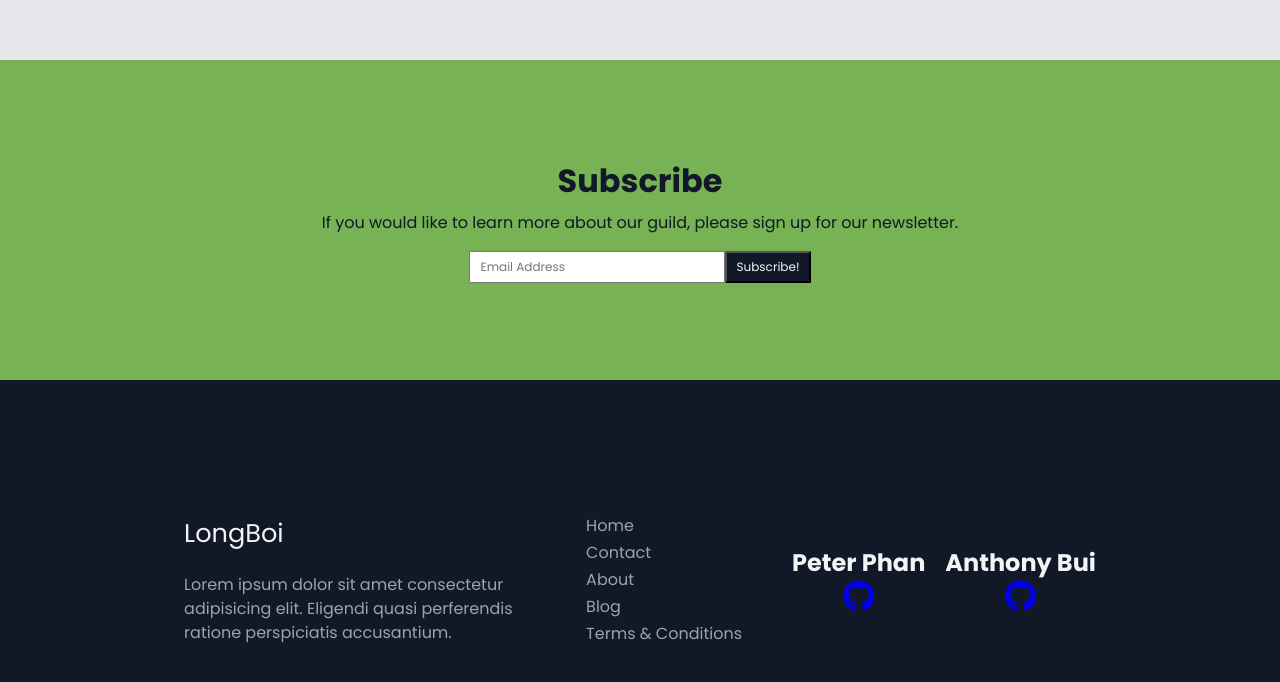
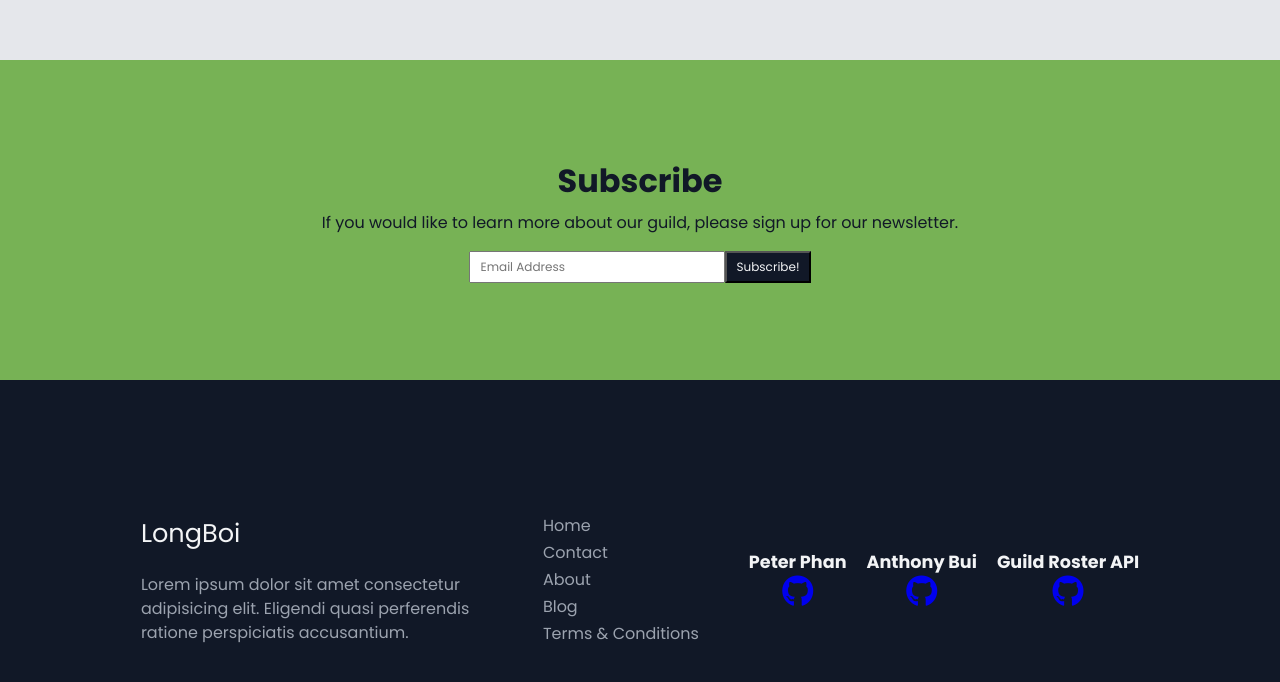
Before and after one commit to peterphan20/Guild-roster, a React (Create React App) app: page /login in a window 1280 px wide. Shown: the part 969-1651 px from the top of the page. Built offline with nearby package versions, Linux system fonts and the light colour scheme.

Commit message:
feat: added link to guild roster api

```diff
--- a/src/components/Footer.js
+++ b/src/components/Footer.js
@@ -37,6 +37,16 @@ const Footer = () => {
 					<div className="github-individual">
 						<h3>Anthony Bui</h3>
 						<a href="https://github.com/anthonybui94" target="_blank" rel="noreferrer">
+							<i className="fab fa-github"></i>
+						</a>
+					</div>
+					<div className="github-individual">
+						<h3>Guild Roster API</h3>
+						<a
+							href="https://github.com/Personal-Library/api-guildroster"
+							target="_blank"
+							rel="noreferrer"
+						>
 							<i className="fab fa-github"></i>
 						</a>
 					</div>
@@ -96,7 +106,7 @@ const FooterLinks = styled.div`
 	align-items: center;
 	gap: 50px;
 	width: 100%;
-	height: 400px;
+	height: 25em;
 `;
 const AboutUsSection = styled.div`
 	display: flex;
@@ -143,9 +153,8 @@ const SocialMediaSection = styled.div`
 		align-items: center;
 
 		h3 {
-			display: block;
 			color: #f3f4f6;
-			font-size: 1.5em;
+			font-size: 1.1em;
 		}
 		i {
 			font-size: 2em;
```
